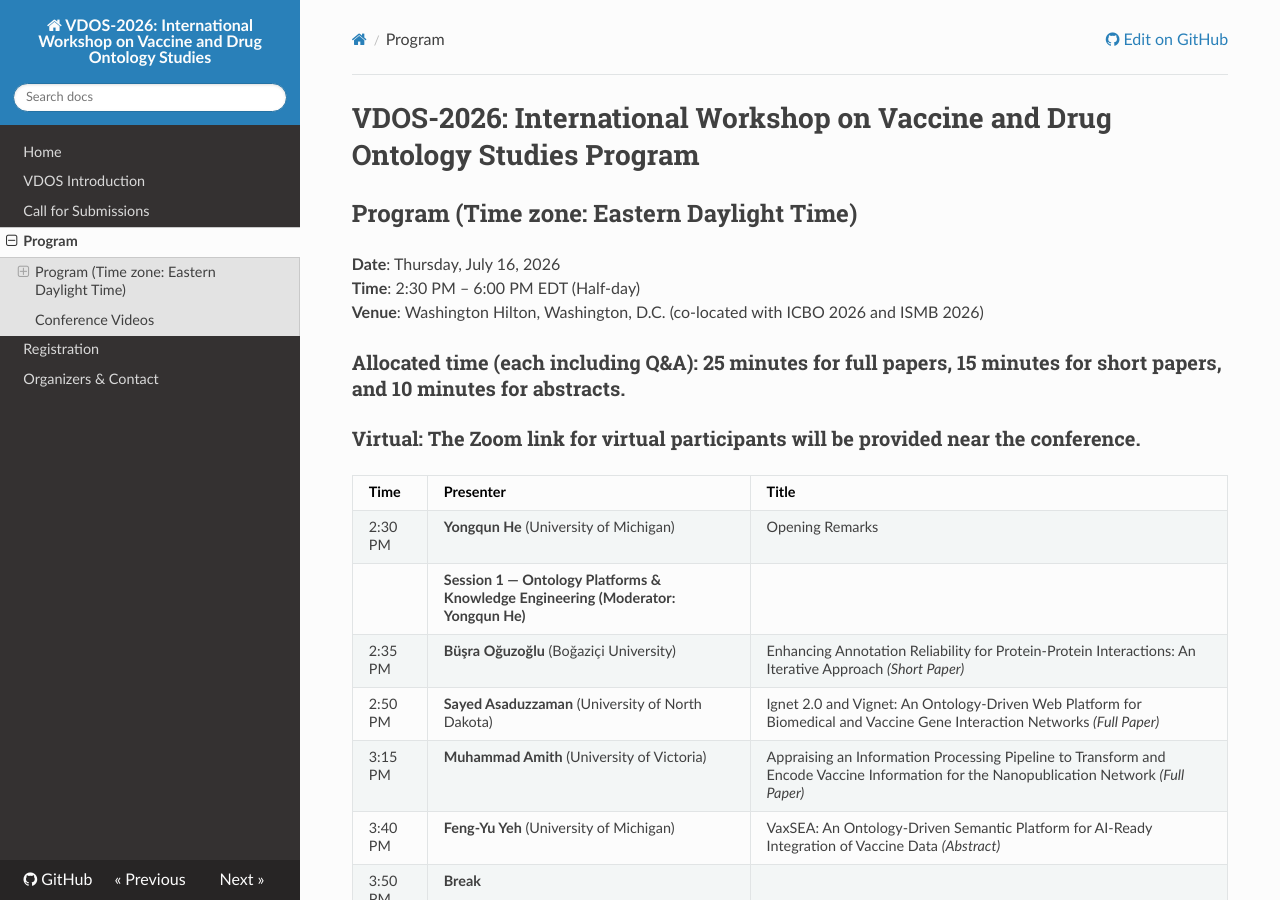
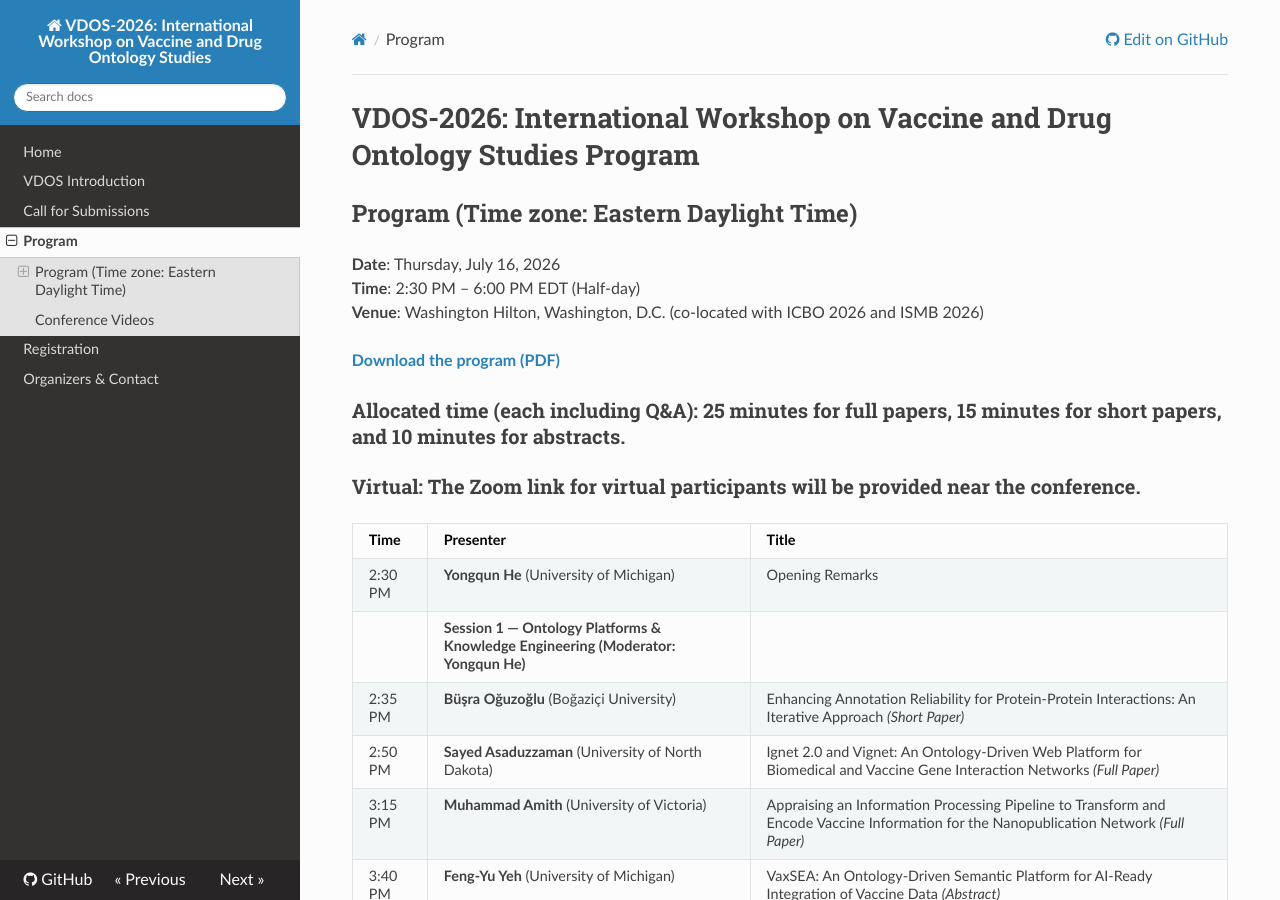
Before and after one commit to vdos-workshop/vdos2026, an MkDocs documentation site: the page built from docs/program.md, in a window 1280 px wide and 900 px high. Built offline with MkDocs 1.6.1, drawn with Linux system fonts in a browser that asks for light colours; nearby versions of some CDN libraries.

Commit message:
Add downloadable PDF program to website
- Add docs/vdos2026-program.pdf (clean, final program: July 16, 2:30-6:00 PM EDT)
- Link it from the Program page via 'Download the program (PDF)'

🗿 MoAI <email@mo.ai.kr>

```diff
--- a/docs/program.md
+++ b/docs/program.md
@@ -5,6 +5,8 @@
 **Date**: Thursday, July 16, 2026<BR>
 **Time**: 2:30 PM – 6:00 PM EDT (Half-day)<BR>
 **Venue**: Washington Hilton, Washington, D.C. (co-located with ICBO 2026 and ISMB 2026)<BR>
+
+**[Download the program (PDF)](vdos2026-program.pdf)**
 
 ### Allocated time (each including Q&A): **25 minutes** for full papers, **15 minutes** for short papers, and **10 minutes** for abstracts.
 
```
Also changed, not shown: 1 other file.
